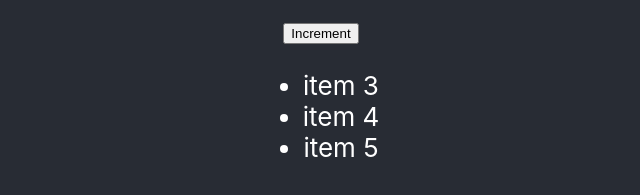
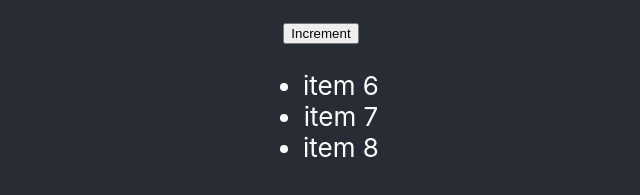
Before and after one commit to crraay/react-tutorial, a React (Create React App) app: page / in a window 1280 px wide. Shown: the part 467-662 px from the top of the page, without its empty margins (319-959 px from the left). Built offline with nearby package versions, Linux system fonts and the light colour scheme.

Commit message:
add some work with state

```diff
--- a/src/App.js
+++ b/src/App.js
@@ -31,7 +31,16 @@ const DefaultContainerComponent = (props) => {
   </div>
 }
 
-function App() {
+class App extends React.Component {
+  constructor(props) {
+    super(props);
+
+    this.state = {
+      items: [6, 7, 8]
+    }
+  }
+
+  render() {
     return (
       <div className="App">
         <header className="App-header">
@@ -53,10 +62,11 @@ function App() {
 
           <ClickCounter/>
 
-        <SimpleList numbers={[3,4,5]} />
+          <SimpleList items={this.state.items}/>
         </header>
       </div>
     );
   }
+}
 
 export default App;
--- a/src/components/ClickCounter.js
+++ b/src/components/ClickCounter.js
@@ -32,7 +32,11 @@ export class ClickCounter extends React.Component {
     console.log('event', e);
     console.log('this', this);
 
-    this.setState({count: this.state.count + 1});
+    // 1
+    // this.setState({count: this.state.count + 1});
+
+    // 2
+    this.setState((state, props) => ({ count: state.count + 5 }));
   }
 
   handleClick5 = (test) => (e) => {
--- a/src/components/SimpleList.js
+++ b/src/components/SimpleList.js
@@ -4,7 +4,7 @@ const SimpleListItem = ({ val }) => {
   return <li>item {val}</li>
 }
 
-export const SimpleList = ({ numbers }) => {
+export const SimpleList = ({ items }) => {
   //1
   // const items = numbers.map(i => <li key={i.toString()}>item {i}</li>)
 
@@ -15,7 +15,7 @@ export const SimpleList = ({ numbers }) => {
   //3
   return (
     <ul>
-      {numbers.map(i => <SimpleListItem key={i} val={i}/>)}
+      {items.map(i => <SimpleListItem key={i} val={i}/>)}
     </ul>
   );
 }
```
Lines whose indentation alone changed are shown as unchanged.
